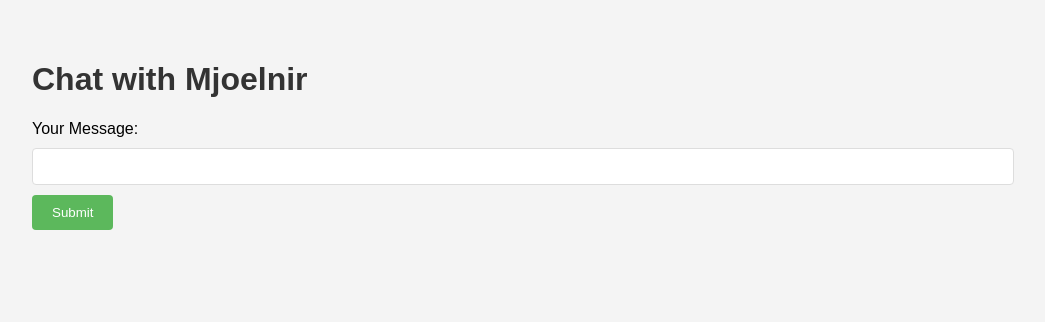
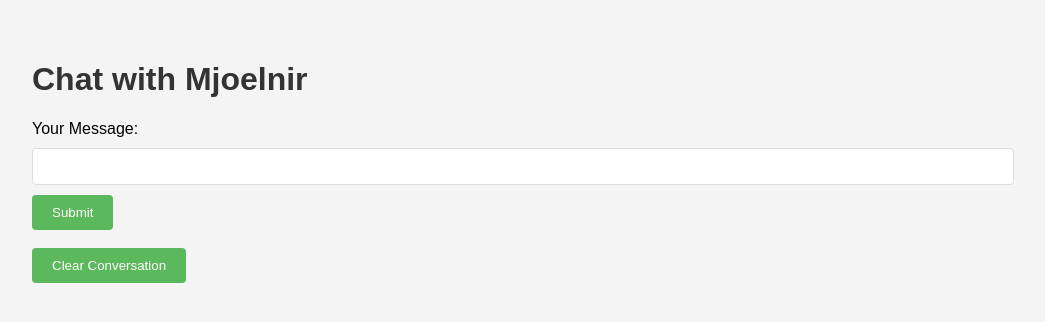
Before and after one commit to maxthelup/azure-openai-chat, a Flask app: page / in a window 1280 px wide. Shown: the top 322 px of the page, without its empty margins (8-1053 px from the left). Run offline with Flask 3, Linux system fonts and the light colour scheme.

Commit message:
Session Management, also added a button to clear the session.

```diff
--- a/app.py
+++ b/app.py
@@ -1,8 +1,15 @@
-from flask import Flask, request, render_template
+from flask import Flask, request, render_template, session, redirect, url_for
+from flask_session import Session
 import os
 from openai import AzureOpenAI
 
 app = Flask(__name__)
+app.secret_key = os.getenv("FLASK_KEY")
+
+# Flas Session Configuration
+app.config["SESSION_PERMANENT"] = False
+app.config["SESSION_TYPE"] = "filesystem"
+Session(app)
 
 # Set up Azure OpenAI credentials
 azure_endpoint = os.getenv("AZURE_OPENAI_CHAT_ENDPOINT")
@@ -24,13 +31,18 @@ def index():
 @app.route('/chat', methods=['POST'])
 def chat():
     user_message = request.form['user_message']
-    conversation = [
-        {"role": "system", "content": "You are an AI assistant that helps people find information."},
-        {"role": "user", "content": user_message},
-    ]
 
-    response_text = get_chat_response_from_model(conversation)
+    if 'conversation' not in session:
+        session['conversation'] = [
+            {"role": "system", "content": "You are an AI assistant that helps people find information."}
+        ]
+
+    session['conversation'].append({"role": "user", "content": user_message})
+
+    response_text = get_chat_response_from_model(session['conversation'])
     formatted_response = response_text.replace("\n", "<br>")
+
+    session['conversation'].append({"role": "assistant", "content": response_text})
 
     return render_template('chat_form.html', user_message=user_message, response=formatted_response)
 
@@ -44,5 +56,11 @@ def get_chat_response_from_model(chat_messages, model_name="Turbo35"):
     except Exception as e:
         return f"An error occurred: {e}"
 
+@app.route('/clear', methods=['GET'])
+def clear_conversation():
+    session.pop('conversation', None)
+    return redirect(url_for('index'))
+
+
 if __name__ == '__main__':
     app.run(debug=True)
--- a/templates/chat_form.html
+++ b/templates/chat_form.html
@@ -9,11 +9,19 @@
 </head>
 <body>
     <h1>Chat with Mjoelnir</h1>
+
+    <!-- Chat message form -->
+        <!-- Button to clear the conversation -->
     <form action="/chat" method="post">
         <label for="user_message">Your Message:</label><br>
         <input type="text" id="user_message" name="user_message"><br>
         <input type="submit" value="Submit">
     </form>
+    <br>
+    <form action="/clear" method="get">
+        <input type="submit" value="Clear Conversation">
+    </form>
+
 
     <!-- Display the response -->
     {% if response %}
@@ -23,7 +31,7 @@
             </div>
             <div class="ai-response">
                 <strong>Mjoelnir:</strong>
-                <p>{{ response | safe }}</p> <!-- Render the response with line breaks -->
+                <p>{{ response | safe }}</p>
             </div>
         </div>
     {% endif %}
```
